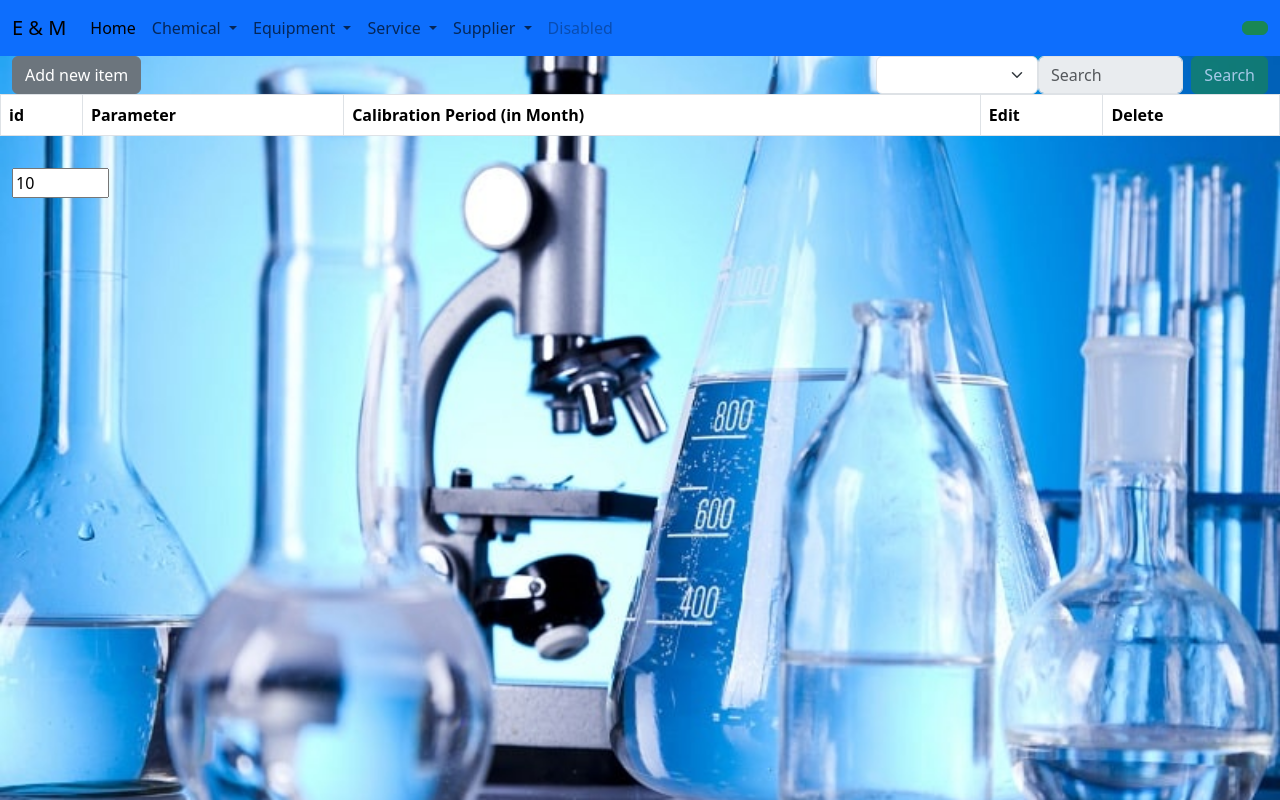
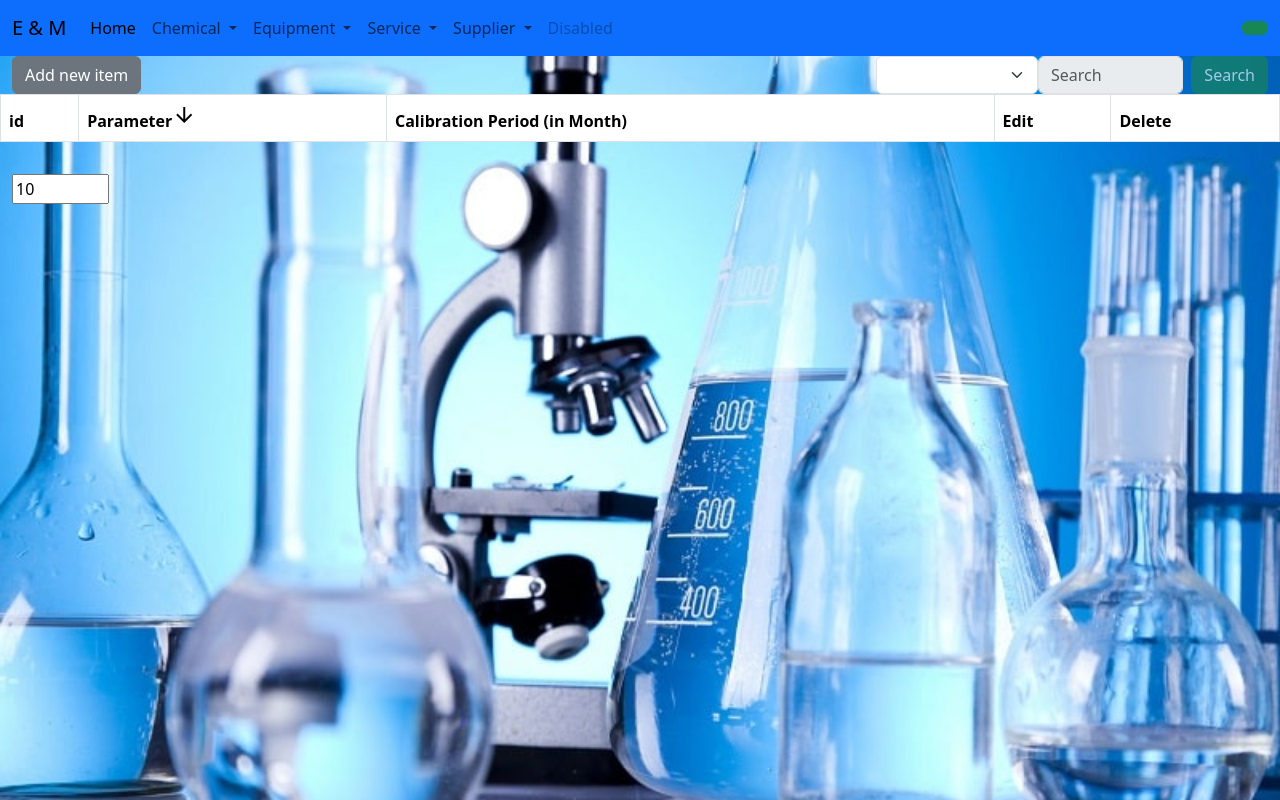
Before and after one commit to Pong-son/WSP_Project, a website with bundled scripts: page public/protected/cal_period.html in a window 1280 px wide. Both pictures are taken after a click on the element "Parameter". Built offline with nearby package versions, Linux system fonts and the light colour scheme; no server answers; files whose address does not match are found by name.

Commit message:
cal_period updated
sorting improve

```diff
--- a/public/jscomponant/cal_period.js
+++ b/public/jscomponant/cal_period.js
@@ -41,7 +41,7 @@ document
 const loadCalTable = async () => {
   try {
     data = await getData(`cal_period_list?page=${current_page}&limit=${each_page_show}&order_by=${order_by}&order_by_ascending=${order_by_ascending}&sort_by_item=${sort_by_item}&sort_by=${sort_by}`)
-    console.log(data)
+
     let start = (current_page - 1) * each_page_show
     let end = start + each_page_show
 
@@ -208,29 +208,36 @@ document.querySelector('#search_item')?.addEventListener('input', () => {
   }
 })
 
-
 document.querySelector('#search_btn')?.addEventListener('click', () => {
   let search_select = document.querySelector('#search_select').value
   let search_item = document.querySelector('#search_item').value
   sort_by_item = search_select
   sort_by = search_item.toLowerCase()
   loadCalTable()
+  document.querySelector('#search_select').value = sort_by_item
 })
 
 document.querySelectorAll('[data-th]').forEach(title => {
   title.addEventListener('click',(e) => {
-    if(order_by !== e.target.textContent) {
+    e.stopPropagation()
+    document.querySelector(`[data-arrow=${order_by}]`).textContent = ''
+    if (order_by !== e.target.getAttribute('data-th')) {
+      order_by = e.target.getAttribute('data-th')
       order_by_ascending = true
+      document.querySelector(`[data-arrow=${order_by}]`).textContent = 'arrow_downward'
     } else {
       order_by_ascending = !order_by_ascending
-    }
-    if(e.target.textContent === 'Calibration Period (in Month)') {
-      order_by = 'cal_period'
-    } else {
-      order_by = e.target.textContent
+      order_by_ascending?document.querySelector(`[data-arrow=${order_by}]`).textContent = 'arrow_downward':document.querySelector(`[data-arrow=${order_by}]`).textContent = 'arrow_upward'
     }
     console.log(order_by,order_by_ascending)
     loadCalTable()
   })
 })
 export { loadCalTable }
+
+{/* <span class="material-symbols-outlined">
+arrow_upward
+</span>
+<span class="material-symbols-outlined">
+arrow_downward
+</span> */}
--- a/public/protected/cal_period.html
+++ b/public/protected/cal_period.html
@@ -161,12 +161,12 @@
           </div>
         </div>
       </div>
-      <table class="table table-bordered" >
+      <table class="table table-bordered table-hover table-striped" >
         <thead>
           <tr>
-            <th scope="col" data-th>id</th>
-            <th scope="col" data-th>Parameter</th>
-            <th scope="col" data-th>Calibration Period (in Month)</th>
+            <th scope="col" data-th="id"><span data-th="id">id</span><span class="material-symbols-outlined" data-th="id" data-arrow="id">arrow_downward</span></th>
+            <th scope="col" data-th="parameter"><span data-th="parameter">Parameter</span><span class="material-symbols-outlined" data-th="parameter" data-arrow="parameter"></span></th>
+            <th scope="col" data-th="cal_period"><span data-th="cal_period">Calibration Period (in Month)</span><span class="material-symbols-outlined" data-th="cal_period" data-arrow="cal_period"></span></th>
             <th scope="col">Edit</th>
             <th scope="col">Delete</th>
           </tr>
```
Also changed, not shown: routes/calPeriodRoutes.ts (+18 -5 lines), routes/loginRoute.ts (+7 -7 lines).
